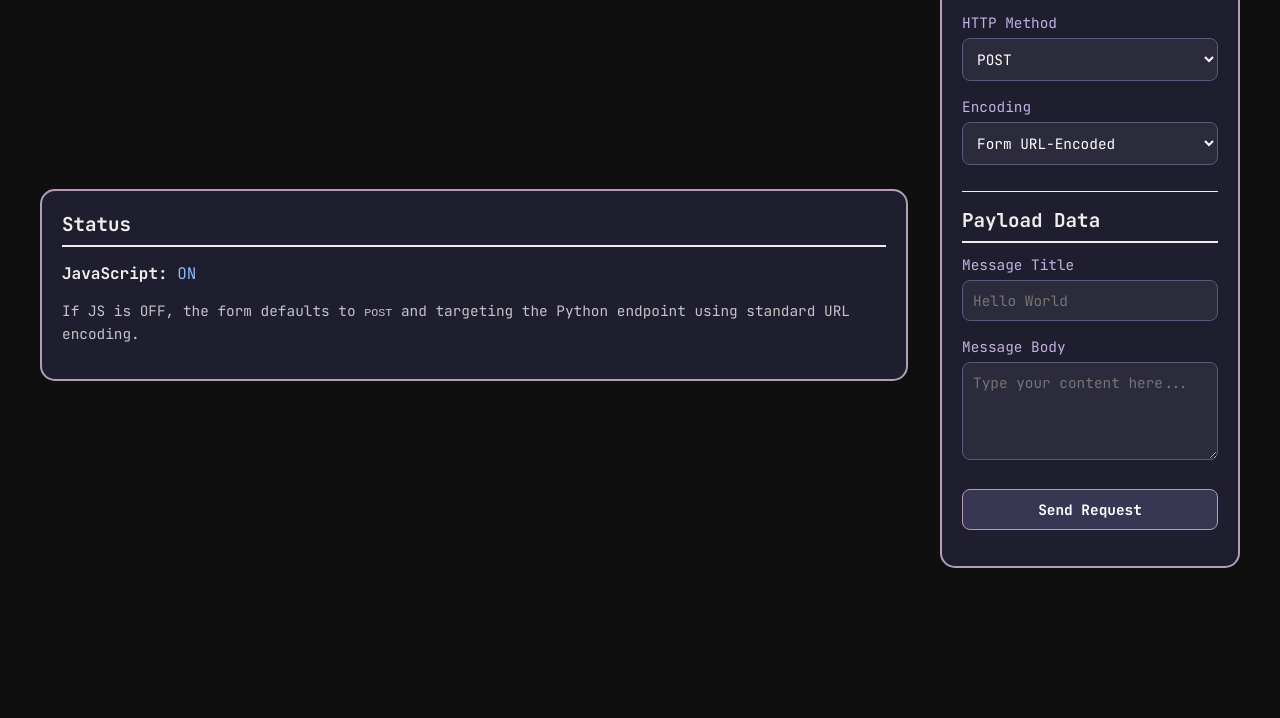
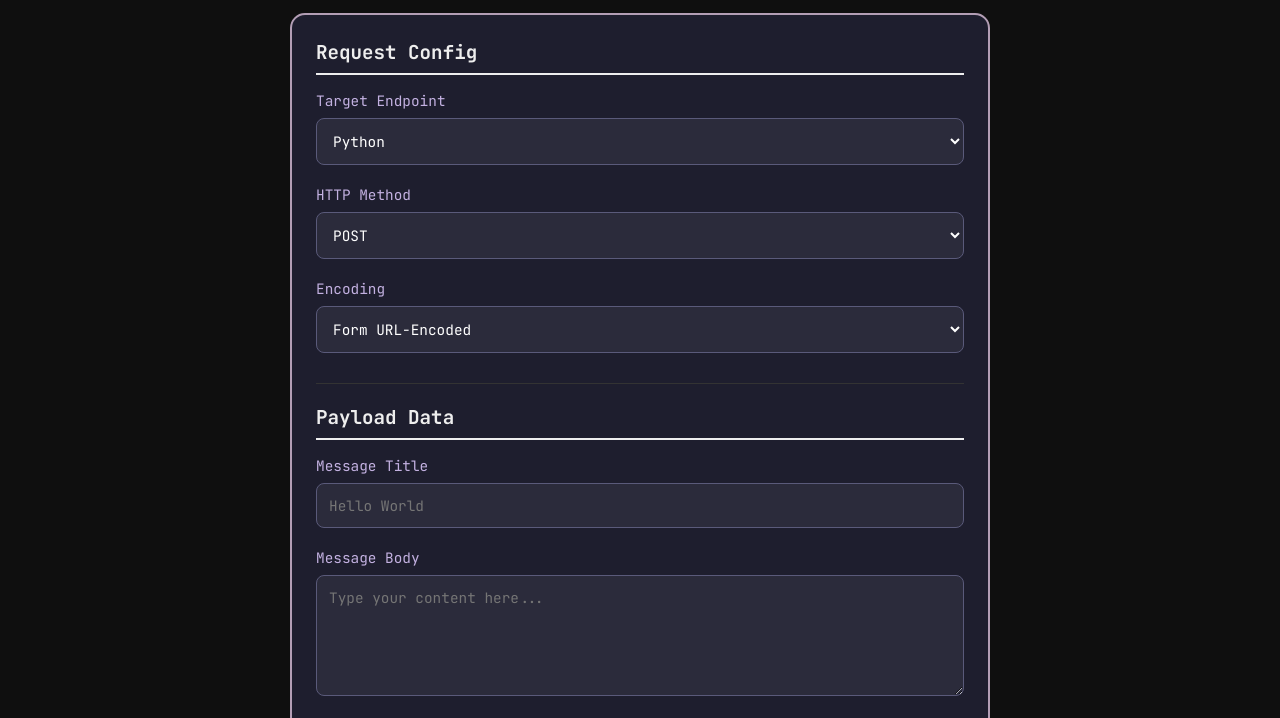
Before and after one commit to NathanNewwin/CSE135_Websites, a plain HTML site: page nathanguyen.site/public_html/hw2/echo-form.html in a window 1280 px wide. Shown: the part 165-883 px from the top of the page. Before the commit the page ends 800 px from the top, so only its background shows below. Drawn offline with Linux system fonts and the light colour scheme.

Commit message:
fixing layout

```diff
--- a/nathanguyen.site/public_html/hw2/echo-form.html
+++ b/nathanguyen.site/public_html/hw2/echo-form.html
@@ -12,25 +12,12 @@
 
     <div class="page">
 
-        <div class="left-col">
-            <header class="course-header">
-                <h1 class="course-title">Echo Chamber</h1>
-                <p class="course-subtitle">Test HTTP Methods & Encodings</p>
-            </header>
+        <header class="course-header">
+            <h1 class="course-title">Echo Chamber</h1>
+            <p class="course-subtitle">Test HTTP Methods & Encodings</p>
+        </header>
 
-            <div style="flex-grow: 1; min-height: 200px;"></div>
-
-            <div class="card active">
-                <h2>Status</h2>
-                <p><strong>JavaScript:</strong> <span id="js-status" style="color: #ff8888;">OFF</span></p>
-                <p style="font-size: 0.9em; opacity: 0.8; line-height: 1.5;">
-                    If JS is OFF, the form defaults to <code>POST</code> and targeting the Python endpoint using
-                    standard URL encoding.
-                </p>
-            </div>
-        </div>
-
-        <div class="sidebar">
+        <main class="card active">
             <h2>Request Config</h2>
 
             <form id="echoForm" action="python/echo-python.py" method="POST">
@@ -56,22 +43,32 @@
                     <option value="application/json">Application/JSON</option>
                 </select>
 
-                <div style="border-top: 1px solid #eeeeee; margin: 10px 0 15px;"></div>
+                <div style="border-top: 1px solid #333; margin: 10px 0 20px;"></div>
                 <h3>Payload Data</h3>
 
                 <label for="message_title">Message Title</label>
                 <input type="text" id="message_title" name="title" placeholder="Hello World">
 
                 <label for="message_body">Message Body</label>
-                <textarea id="message_body" name="body" rows="4" placeholder="Type your content here..."></textarea>
+                <textarea id="message_body" name="body" rows="5" placeholder="Type your content here..."></textarea>
 
                 <button type="submit" class="hw2-tab">Send Request</button>
             </form>
-        </div>
+        </main>
+
+        <aside class="card">
+            <h2>Status</h2>
+            <p><strong>JavaScript:</strong> <span id="js-status" style="color: #ff8888;">OFF</span></p>
+            <p style="font-size: 0.9em; opacity: 0.8; line-height: 1.5;">
+                If JS is OFF, the form defaults to <code>POST</code> and targeting the Python endpoint using standard
+                URL encoding.
+            </p>
+        </aside>
 
     </div>
 
     <script>
+        // Update UI to show JS is active
         const jsStatus = document.getElementById('js-status');
         jsStatus.textContent = "ON";
         jsStatus.style.color = "#8ab4f8";
--- a/nathanguyen.site/public_html/hw2/style.css
+++ b/nathanguyen.site/public_html/hw2/style.css
@@ -18,24 +18,20 @@ a:hover {
 }
 
 .page {
-    max-width: 1200px;
-    margin: 24px auto;
+    max-width: 700px;
+    margin: 40px auto;
     padding: 0 16px;
-    display: grid;
-    grid-template-columns: 1fr 300px;
-    gap: 32px;
-    align-items: start;
+    display: flex;
+    flex-direction: column;
+    gap: 24px;
 }
 
 .course-header,
-.sidebar,
-.card,
-.left-col .card {
+.card {
     border-radius: 15px;
     border: 2px solid #b39eb5;
-    padding: 20px;
+    padding: 24px;
     background-color: #1e1e2e;
-    margin-bottom: 24px;
 }
 
 .course-title {
@@ -52,7 +48,7 @@ a:hover {
 
 h2,
 h3 {
-    margin: 0 0 12px 0;
+    margin: 0 0 16px 0;
     font-size: 1.2rem;
     padding-bottom: 8px;
     border-bottom: 2px solid #eeeeee;
@@ -60,25 +56,24 @@ h3 {
 
 label {
     display: block;
-    margin-bottom: 6px;
+    margin-bottom: 8px;
     font-size: 0.9rem;
     color: #c3b1e1;
 }
 
 input,
 select,
-textarea,
-.hw2-tab {
+textarea {
     width: 100%;
-    padding: 10px;
-    margin-bottom: 16px;
+    padding: 12px;
+    margin-bottom: 20px;
     border-radius: 8px;
     border: 1px solid #5a5a7a;
     background-color: #2b2b3b;
     color: #ffffff;
     font-family: inherit;
+    font-size: 0.9rem;
     box-sizing: border-box;
-    font-size: 0.9rem;
 }
 
 input:focus,
@@ -94,22 +89,22 @@ option {
     color: #ffffff;
 }
 
-/* Buttons */
 button.hw2-tab {
+    width: 100%;
+    padding: 12px;
     cursor: pointer;
     background-color: #373754;
     border: 1px solid #b39eb5;
+    color: #fff;
+    font-family: inherit;
     font-weight: bold;
-    transition: background 0.2s, transform 0.1s;
-    margin-top: 8px;
+    font-size: 1rem;
+    border-radius: 8px;
+    transition: background 0.2s;
 }
 
 button.hw2-tab:hover {
     background-color: #4b4b6a;
-}
-
-button.hw2-tab:active {
-    transform: translateY(1px);
 }
 
 table {
@@ -119,7 +114,7 @@ table {
 
 td,
 th {
-    padding: 10px 0;
+    padding: 12px 0;
     border-bottom: 1px solid #333;
     text-align: left;
 }
@@ -132,13 +127,8 @@ th {
 td:first-child {
     color: #b39eb5;
     font-weight: 500;
-    width: 120px;
+    width: 140px;
     word-break: break-all;
-}
-
-.left-col {
-    display: flex;
-    flex-direction: column;
 }
 
 .active {
```
Also changed, not shown: 1 other file.
